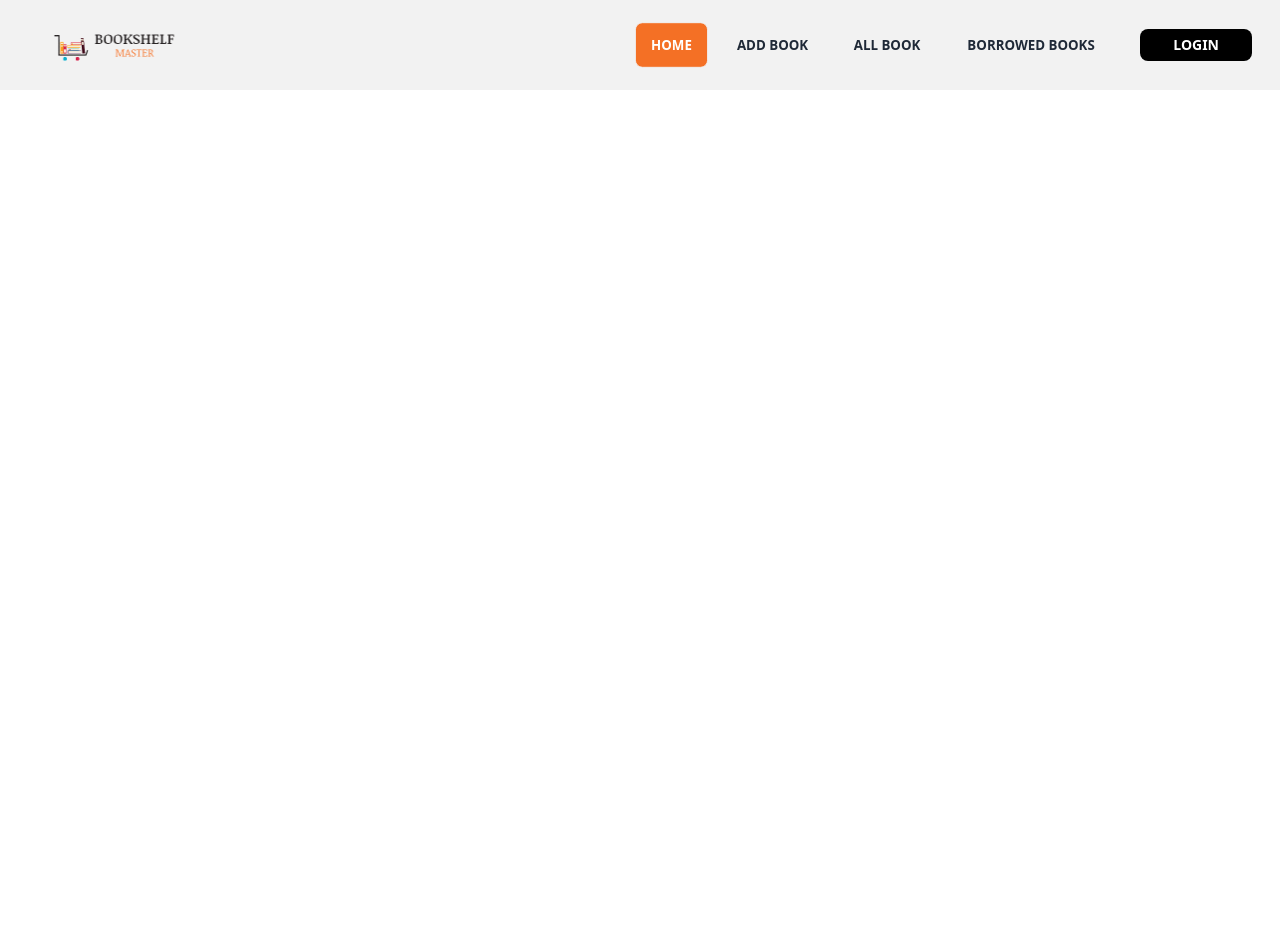
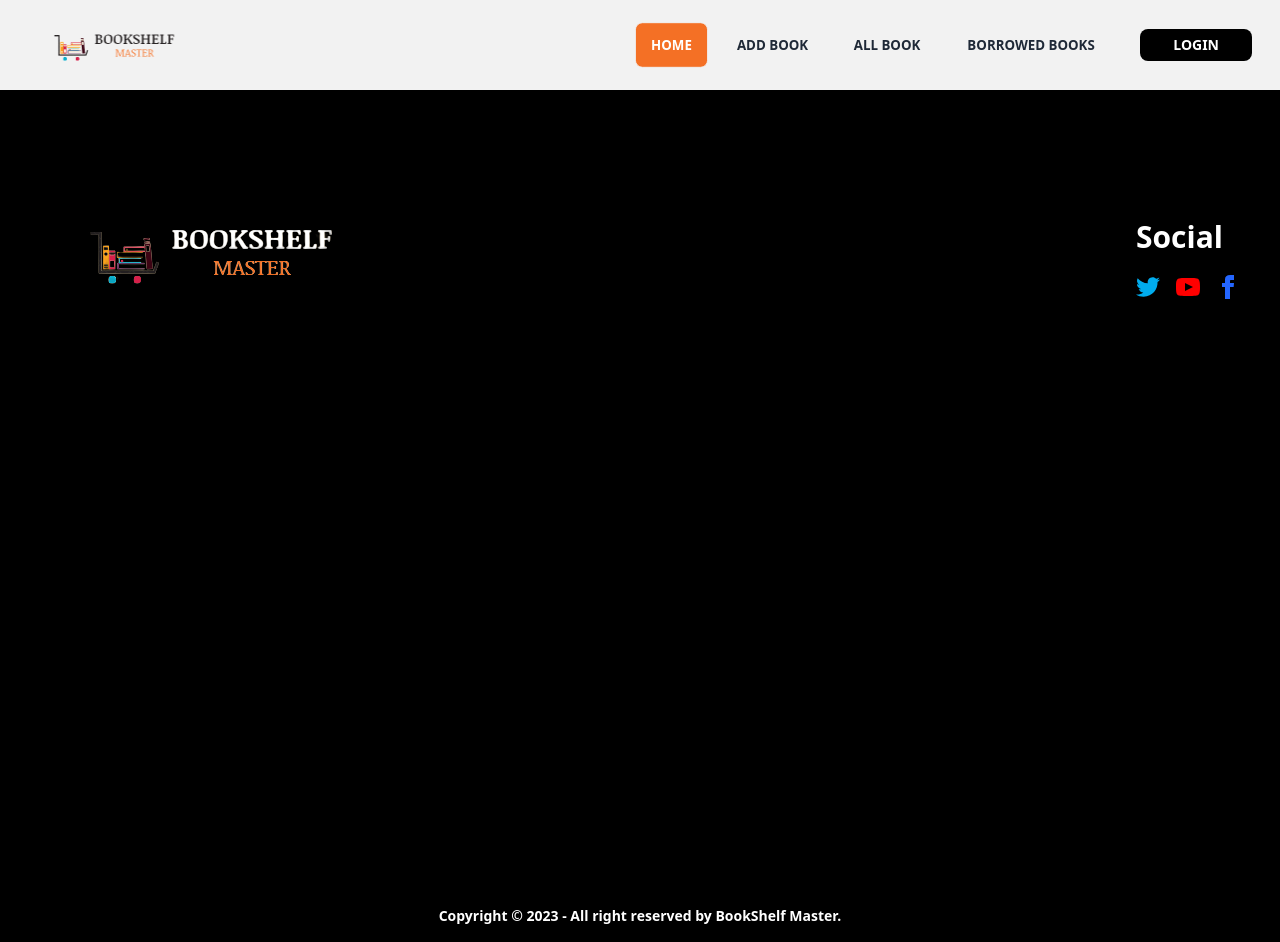
Before and after one commit to muddasirfaiyaj66/bookshelf-master-client, a React (Vite) app: page / in a window 1280 px wide. Before the commit the page ends 800 px from the top, so only its background shows below. Built offline with nearby package versions, Linux system fonts and the light colour scheme; no server answers.

Commit message:
footer added

```diff
--- a/src/components/layout/Footer.jsx
+++ b/src/components/layout/Footer.jsx
@@ -1,9 +1,30 @@
+import logo from '../../assets/logo/logoDark.png'
+const Footer = () => {
 
+    return (
+        <div >
+            <footer className="  min-h-screen  bg-black text-neutral-content shadow-xl">
+ <div className="max-w-screen-xl mx-auto md:flex space-y-5 justify-between gap-10 items-center p-10   ">
+ <div>
+    <img src={logo} alt="" className="  " />
 
-const Footer = () => {
-    return (
-        <div>
+  </div>
+  <div>
+    <header className="font-bold text-3xl text-white">Social</header>
+    <div className="grid grid-flow-col mt-5 gap-2 md:gap-4">
+      <a><svg xmlns="http://www.w3.org/2000/svg" width="24" height="24" viewBox="0 0 24 24" className="fill-current text-[#00acee]"><path d="M24 4.557c-.883.392-1.832.656-2.828.775 1.017-.609 1.798-1.574 2.165-2.724-.951.564-2.005.974-3.127 1.195-.897-.957-2.178-1.555-3.594-1.555-3.179 0-5.515 2.966-4.797 6.045-4.091-.205-7.719-2.165-10.148-5.144-1.29 2.213-.669 5.108 1.523 6.574-.806-.026-1.566-.247-2.229-.616-.054 2.281 1.581 4.415 3.949 4.89-.693.188-1.452.232-2.224.084.626 1.956 2.444 3.379 4.6 3.419-2.07 1.623-4.678 2.348-7.29 2.04 2.179 1.397 4.768 2.212 7.548 2.212 9.142 0 14.307-7.721 13.995-14.646.962-.695 1.797-1.562 2.457-2.549z"></path></svg></a>
+      <a><svg xmlns="http://www.w3.org/2000/svg" width="24" height="24" viewBox="0 0 24 24" className="fill-current text-[#FF0000]"><path d="M19.615 3.184c-3.604-.246-11.631-.245-15.23 0-3.897.266-4.356 2.62-4.385 8.816.029 6.185.484 8.549 4.385 8.816 3.6.245 11.626.246 15.23 0 3.897-.266 4.356-2.62 4.385-8.816-.029-6.185-.484-8.549-4.385-8.816zm-10.615 12.816v-8l8 3.993-8 4.007z"></path></svg></a>
+      <a><svg xmlns="http://www.w3.org/2000/svg" width="24" height="24" viewBox="0 0 24 24" className="fill-current text-[#2466ff]"><path d="M9 8h-3v4h3v12h5v-12h3.642l.358-4h-4v-1.667c0-.955.192-1.333 1.115-1.333h2.885v-5h-3.808c-3.596 0-5.192 1.583-5.192 4.615v3.385z"></path></svg></a>
+    </div>
+  </div>
 
+ </div>
+</footer>
+<footer className="footer footer-center p-4  bg-black text-white">
+  <aside>
+    <p className="font-bold">Copyright © 2023 - All right reserved by BookShelf Master. </p>
+  </aside>
+</footer>
         </div>
     );
 };
--- a/src/components/layout/MainLayout.jsx
+++ b/src/components/layout/MainLayout.jsx
@@ -1,8 +1,9 @@
 import { Link } from "react-router-dom";
-import Footer from "./Footer";
+
 import Navbar from "./Navbar";
 import Sidebar from "./Sidebar";
 import useAuth from "../../hooks/useAuth";
+import Footer from "./Footer";
 
 const MainLayout = ({children}) => {
   const { user, logout } = useAuth();
```
